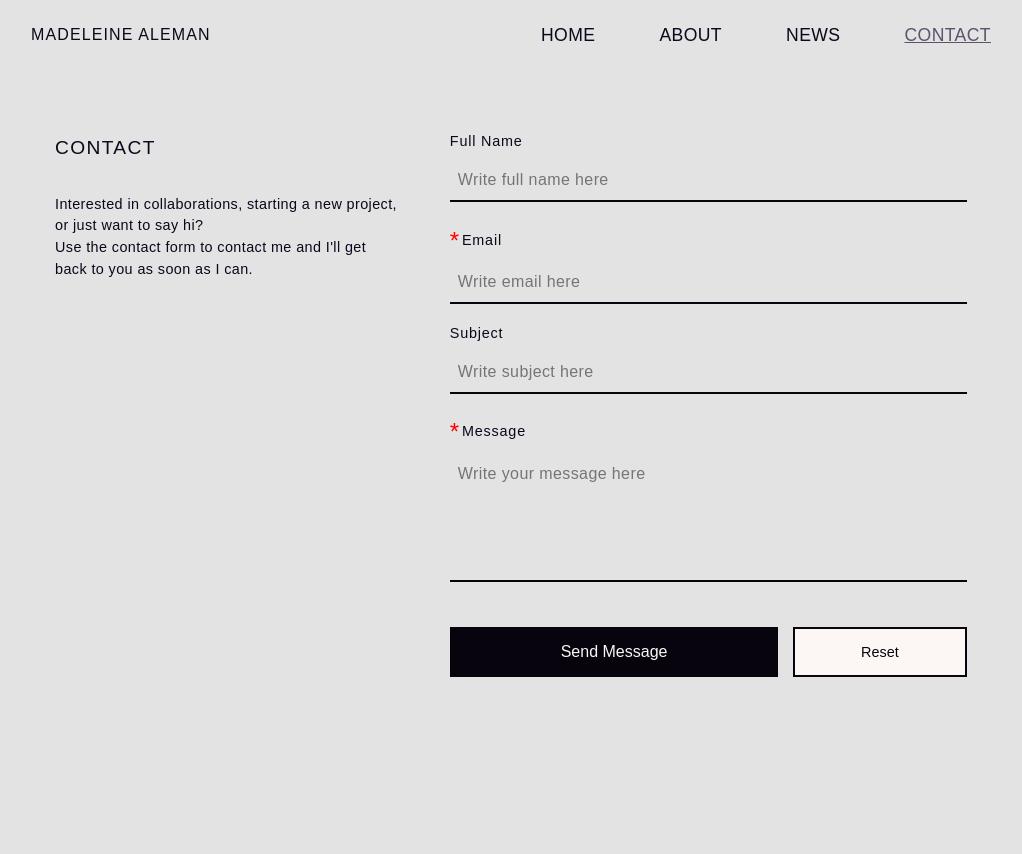
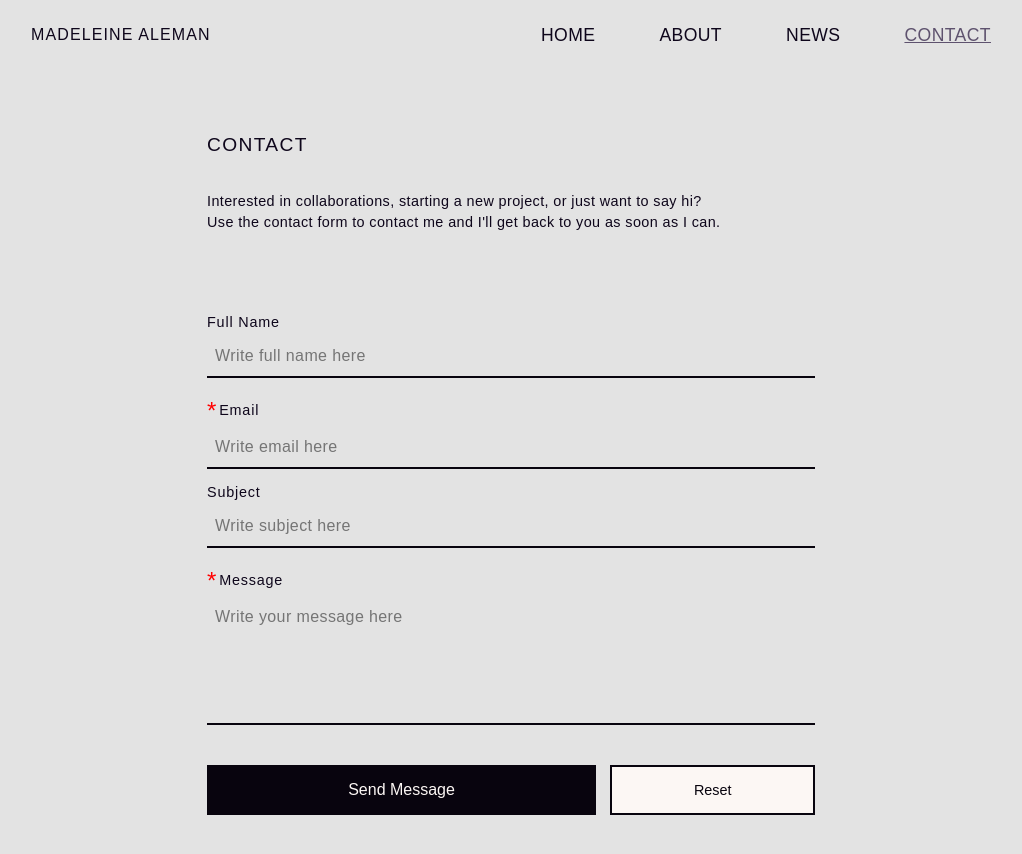
Before and after one commit to islandskan/WIP-aleman-portfolio, a Next.js app: page /contact in a window 1280 px wide. Shown: the top 854 px of the page, without its empty margins (129-1151 px from the left). Before the commit the page ends 800 px from the top, so only its background shows below. Built offline with nearby package versions, Linux system fonts and the light colour scheme.

Commit message:
add pseudo elements for different screen sizes on contact page and center content

```diff
--- a/src/styles/components/Contact.module.css
+++ b/src/styles/components/Contact.module.css
@@ -1,13 +1,19 @@
 .formContainer {
+    grid-template-columns: repeat(12, 1fr);
     --transparentDarker: rgba(14, 6, 27, 0.7);
 
     --dark: #08040e;
     --white: #fcf7f4;
-    display: flex;
-    flex-direction: column;
+    /* display: flex; */
+    /* flex-direction: column; */
+}
+
+.projectContainer {
+    grid-column: 1 / span 12;
 }
 
 .form {
+    grid-column: 1 / span 12;
     display: flex;
     flex-direction: column;
     justify-content: space-between;
@@ -90,14 +96,46 @@
 .submitMsg {
 }
 
+@media screen and (min-width: 550px) {
+    .formContainer::before,
+    .formContainer::after {
+        content: '';
+        display: block;
+        width: 100%;
+        grid-column: 2 / span 10;
+    }
+
+    .formContainer::before {
+        height: 50px;
+    }
+
+    .projectContainer,
+    .form {
+        grid-column: 2 / span 10;
+    }
+}
+
 @media screen and (min-width: 768px) {
     .formContainer {
-        display: grid;
+        /* display: grid;
         grid-template-columns: 1fr 1.5fr;
-        column-gap: 50px;
+        column-gap: 50px; */
     }
 
     .projectContainer {
         grid-column: 1 / span 1;
     }
 }
+
+@media screen and (min-width: 1000px) {
+    .projectContainer,
+    .form {
+        grid-column: 3 / span 8;
+    }
+}
+
+@media and (min-width: 1024px) {
+    .news::before {
+        height: 10px;
+    }
+}
```
